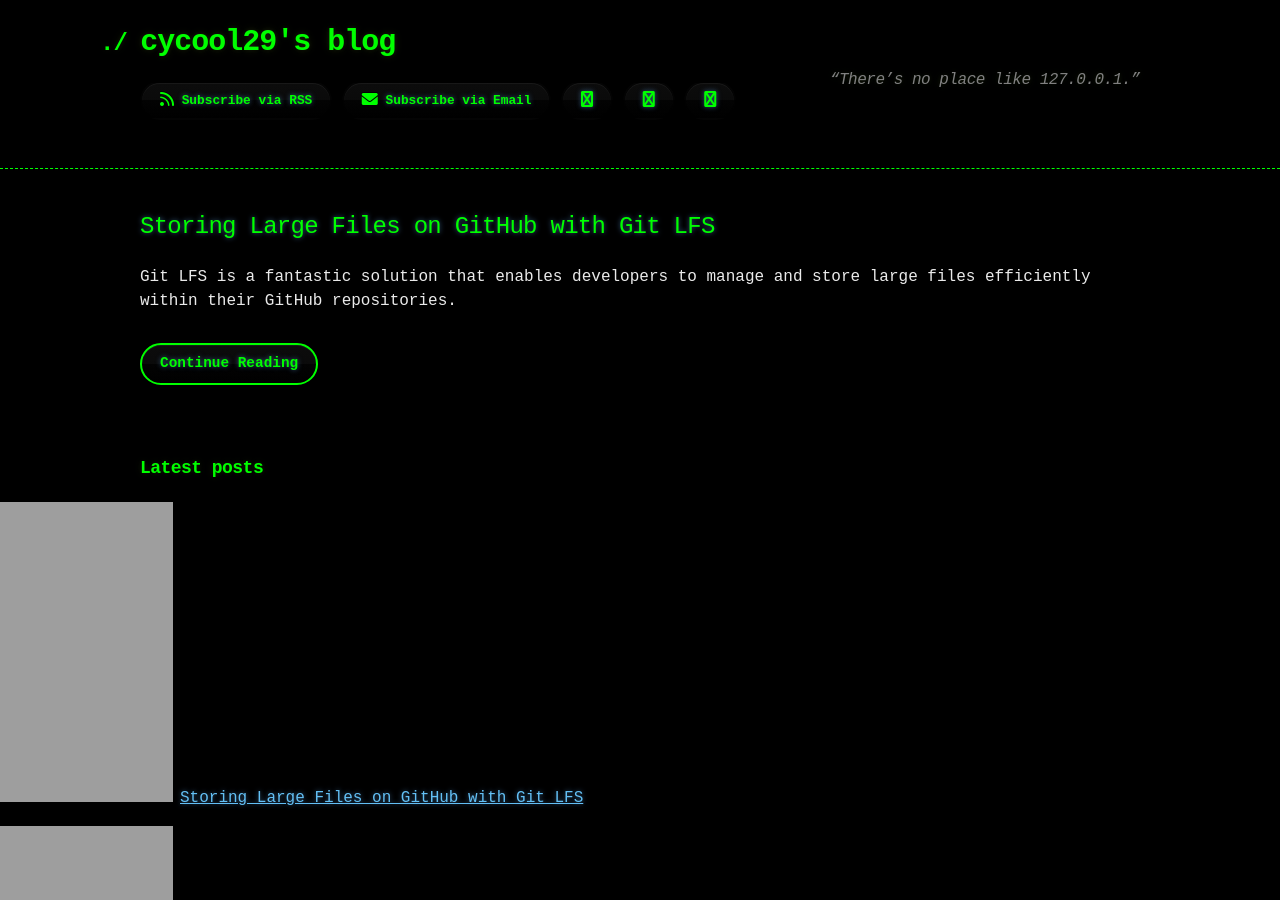
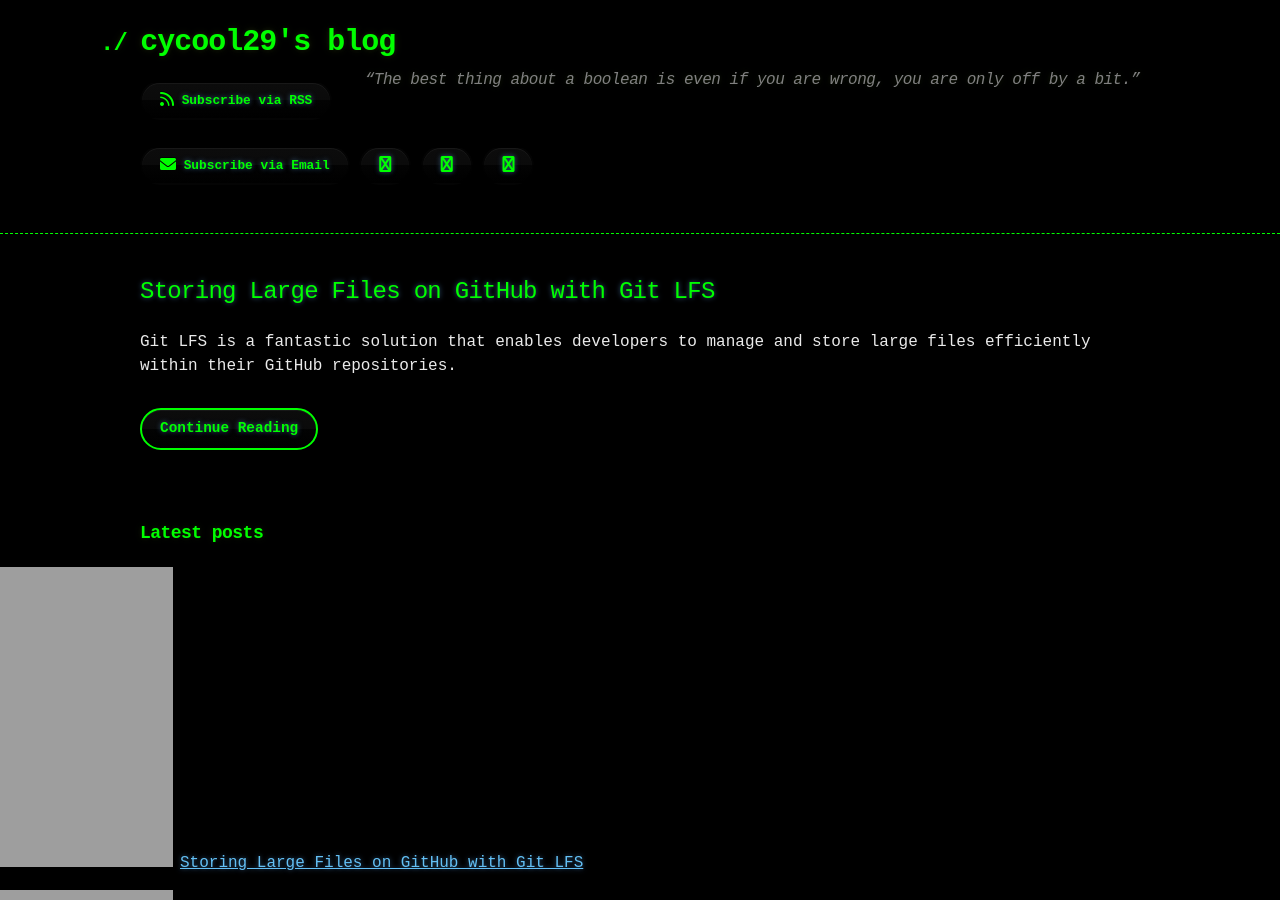
Before and after one commit to cycool29/cycool29.github.io, a Jekyll site: the page built from index.md, in a window 1280 px wide and 900 px high. Built offline with Jekyll 4.4.1, drawn with Linux system fonts in a browser that asks for light colours; a style sheet for code colours, icons or effects is not loaded.

Commit message:
Update quotes

```diff
--- a/_config.yml
+++ b/_config.yml
@@ -1,5 +1,5 @@
 title: cycool29's blog
-description: "“There’s no place like 127.0.0.1.” "
+description: "“The best thing about a boolean is even if you are wrong, you are only off by a bit.” "
 bio: A high school student. Intermediate in Python, Git, Bash. Learning JavaScript. He/Him. "
 author: cycool29
 url: https://cycool29.github.io
```
